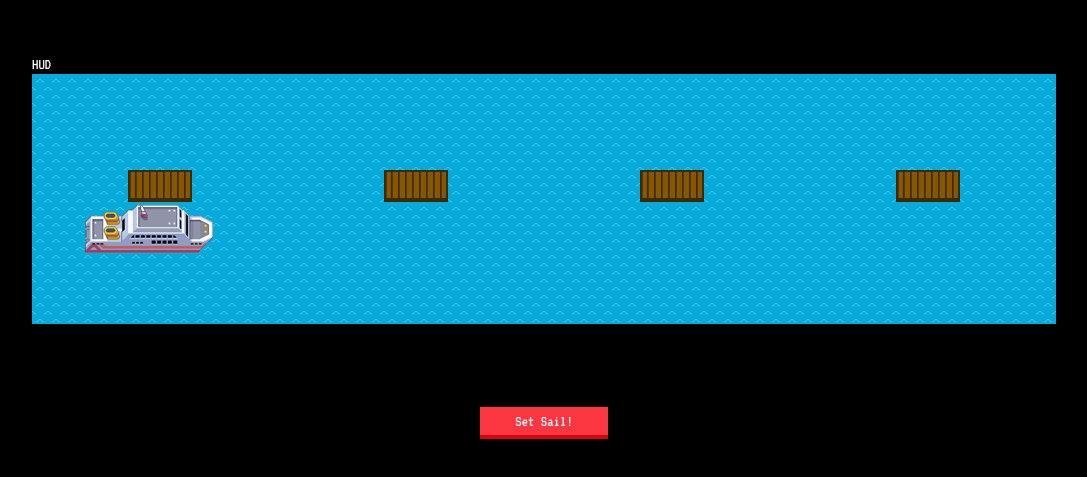
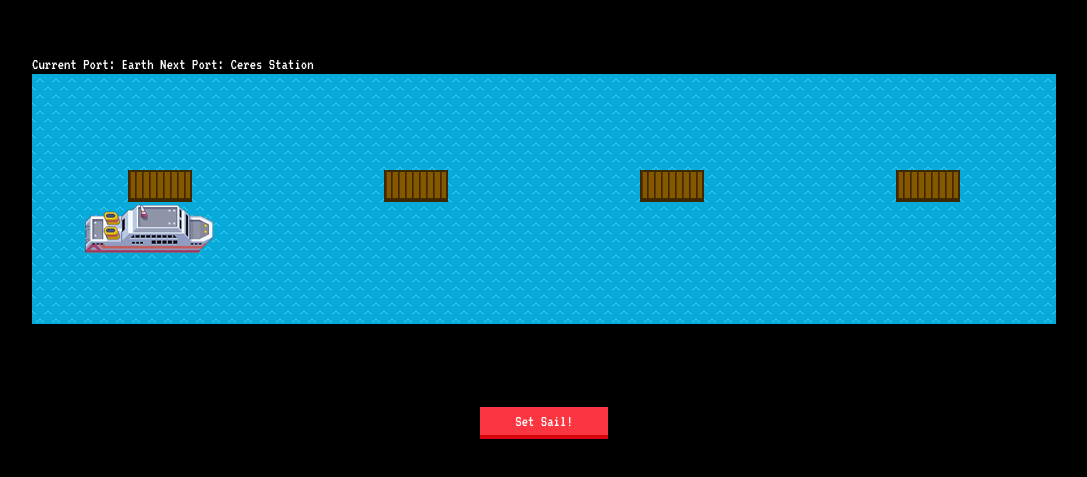
Before and after one commit to VeeUye/space-ships, a website: page index.html in a window 1280 px wide. Shown: the part 201-678 px from the top of the page, without its empty margins (96-1183 px from the left). Drawn offline with Linux system fonts and the light colour scheme.

Commit message:
add initialiseHUD method to give starting journey info

```diff
--- a/index.html
+++ b/index.html
@@ -15,7 +15,7 @@
     />
   </head>
   <body>
-    <div id="hud"><div id="port-status">HUD</div></div>
+    <div id="hud"><div id="port-status">HUD placeholder</div></div>
     <div id="viewport">
       <div id="ports"></div>
       <div id="ship"></div>
@@ -39,6 +39,7 @@
 
       controller.renderPorts(itinerary.ports);
       controller.renderShip();
+      controller.initialiseHUD();
     </script>
   </body>
 </html>
--- a/src/controller.js
+++ b/src/controller.js
@@ -1,7 +1,7 @@
 (function exportController() {
   class Controller {
     constructor(ship) {
-      this.initialiseSea();
+      // this.initialiseSea();
       this.ship = ship;
 
       document.querySelector("#sailbutton").addEventListener("click", () => {
@@ -17,6 +17,14 @@
         }")`;
         backgroundIndex += 1;
       }, 1000);
+    }
+
+    initialiseHUD() {
+      const initialHUD = document.getElementById("port-status");
+      const currentPortIndex = ship.itinerary.ports.indexOf(ship.currentPort);
+      const initialPortStatus = `Current Port: ${ship.currentPort.portName}
+            Next Port: ${ship.itinerary.ports[currentPortIndex + 2].portName}`;
+      initialHUD.innerHTML = initialPortStatus;
     }
 
     renderShip() {
@@ -64,12 +72,12 @@
 
     sail() {
       const ship = this.ship;
+      // const currentPortIndex = this.currentPortIndex;
       const currentPortIndex = ship.itinerary.ports.indexOf(ship.currentPort);
       const nextPortIndex = currentPortIndex + 1;
       const nextPortElement = document.querySelector(
         `[data-port-index='${nextPortIndex}']`
       );
-      // console.log(ship.itinerary.ports[currentPortIndex + 1].portName);
 
       if (!nextPortElement) {
         return this.renderMessage(
@@ -88,6 +96,7 @@
           ship.sail();
           ship.dock();
 
+          // refactor below as ternary?
           if (currentPortIndex === ship.itinerary.ports.length - 2) {
             this.renderPortStatus(`End of the line`);
           } else {
```
